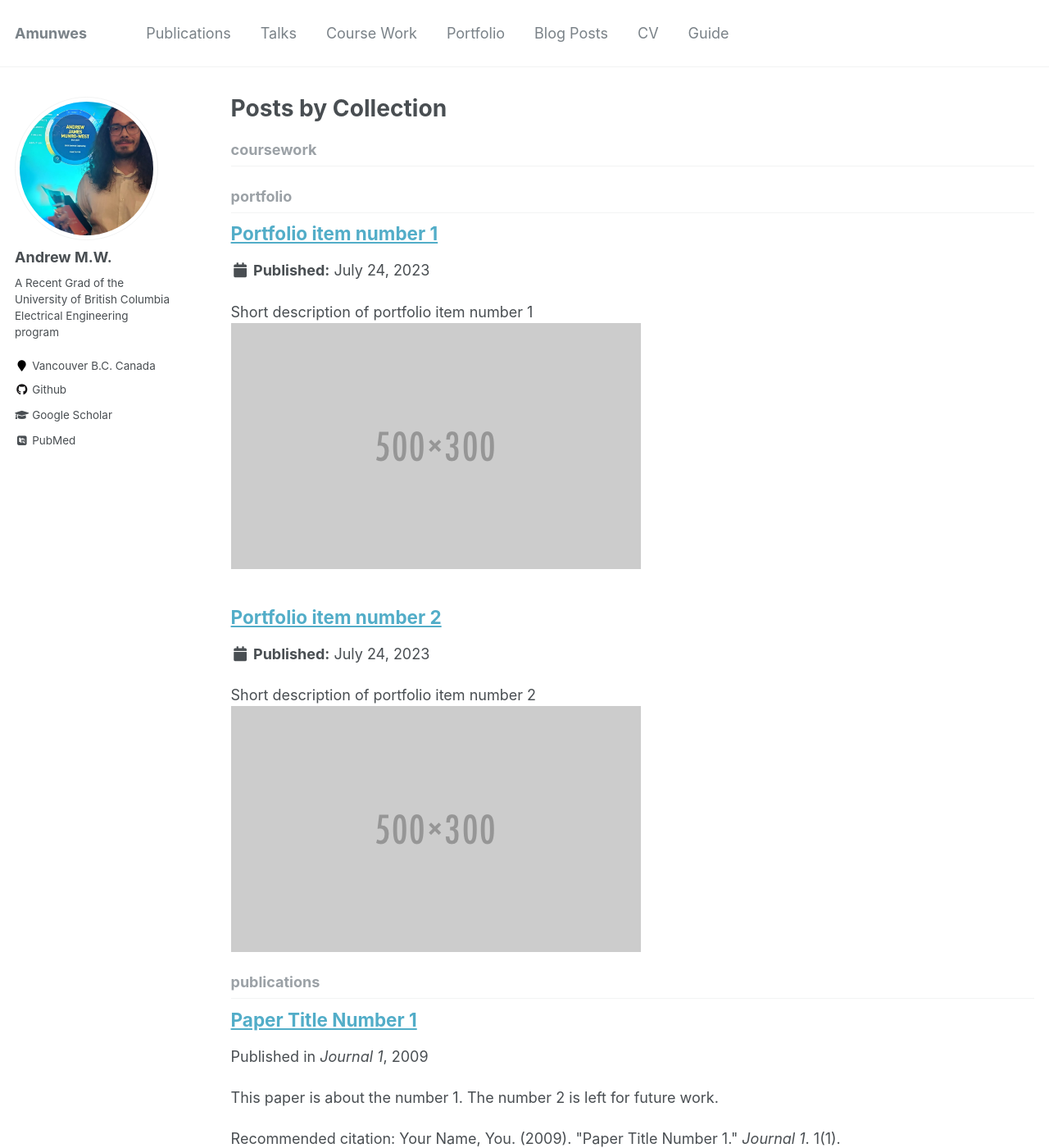
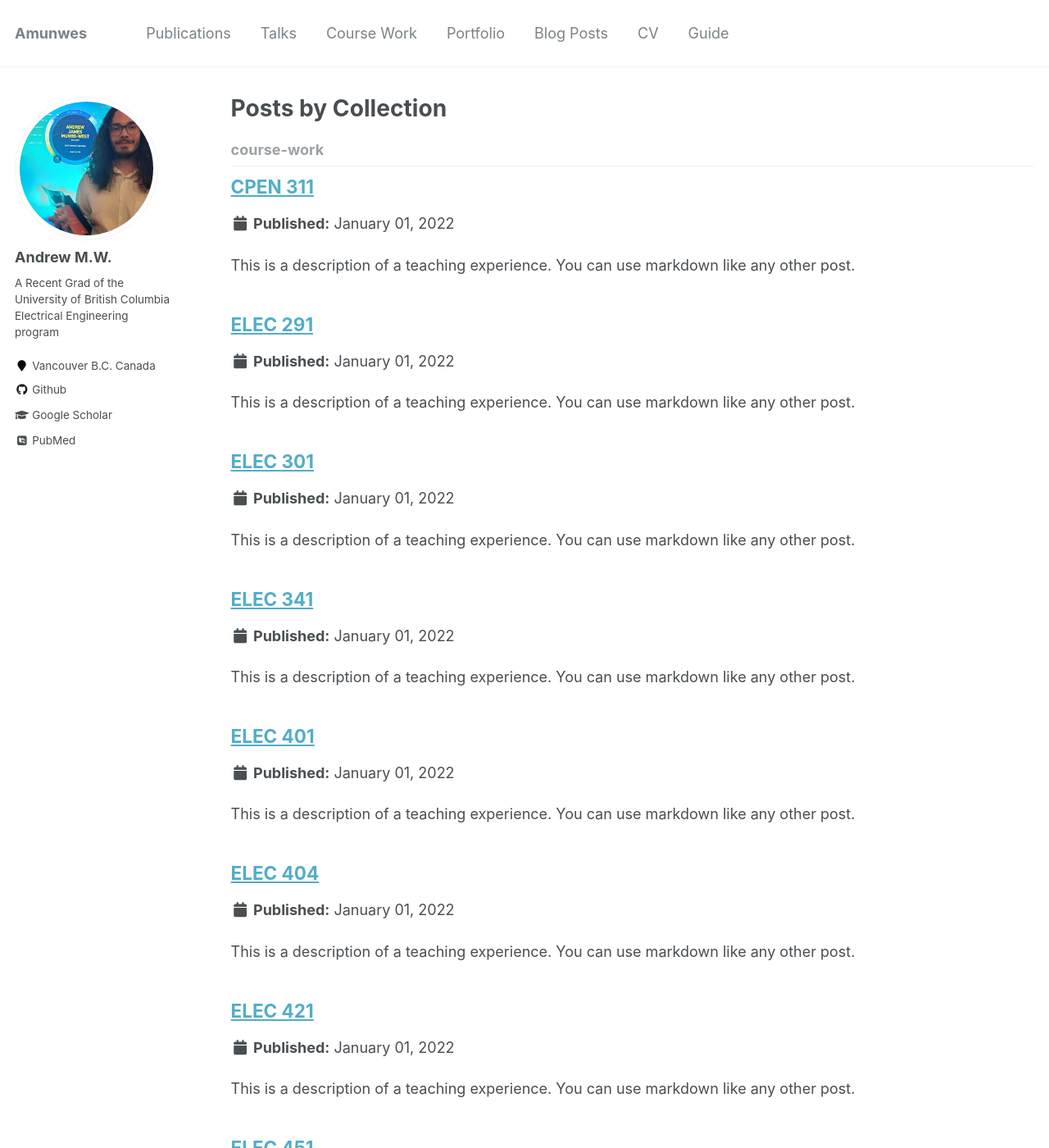
Before and after one commit to amunwes/amunwes.github.io, a Jekyll site: the page built from _pages/collection-archive.html, in a window 1280 px wide and 1400 px high. Shown: the whole window at 82% size. Built offline with Jekyll 4.4.1, drawn with Linux system fonts in a browser that asks for light colours; some web fonts are replaced; some of the changed text lies outside the part shown.

Commit message:
Revert "attempt"
This reverts commit aaecc4787a07c57724594773093735da0cac50c4.

```diff
--- a/_config.yml
+++ b/_config.yml
@@ -175,7 +175,7 @@ kramdown:
 
 # Collections
 collections:
-  coursework:
+  course-work:
     output: true
     permalink: /:collection/:path/
   teaching:
--- a/_data/navigation.yml
+++ b/_data/navigation.yml
@@ -7,7 +7,7 @@ main:
     url: /talks/
 
   - title: "Course Work"
-    url: /coursework/
+    url: /course-work/
 
   - title: "Portfolio"
     url: /portfolio/
--- a/_pages/coursework.html
+++ b/_pages/course-work.html
@@ -1,12 +1,12 @@
 ---
 layout: archive
 title: "Course Work"
-permalink: /coursework/
+permalink: /course-work/
 author_profile: true
 ---
 
 {% include base_path %}
 
-{% for post in site.coursework reversed %}
+{% for post in site.course-work reversed %}
   {% include archive-single.html %}
 {% endfor %}
```
Also changed, not shown: _course-work/ELEC_400M.md (+2 -2 lines).
